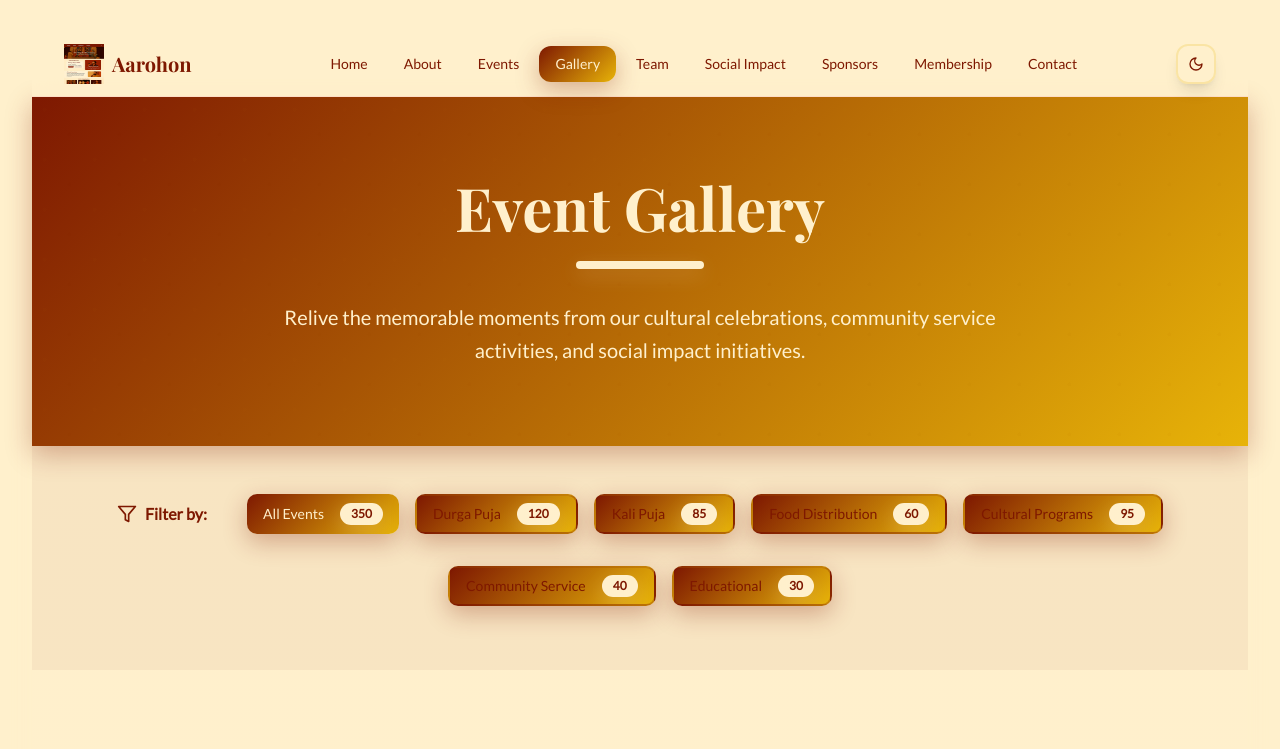
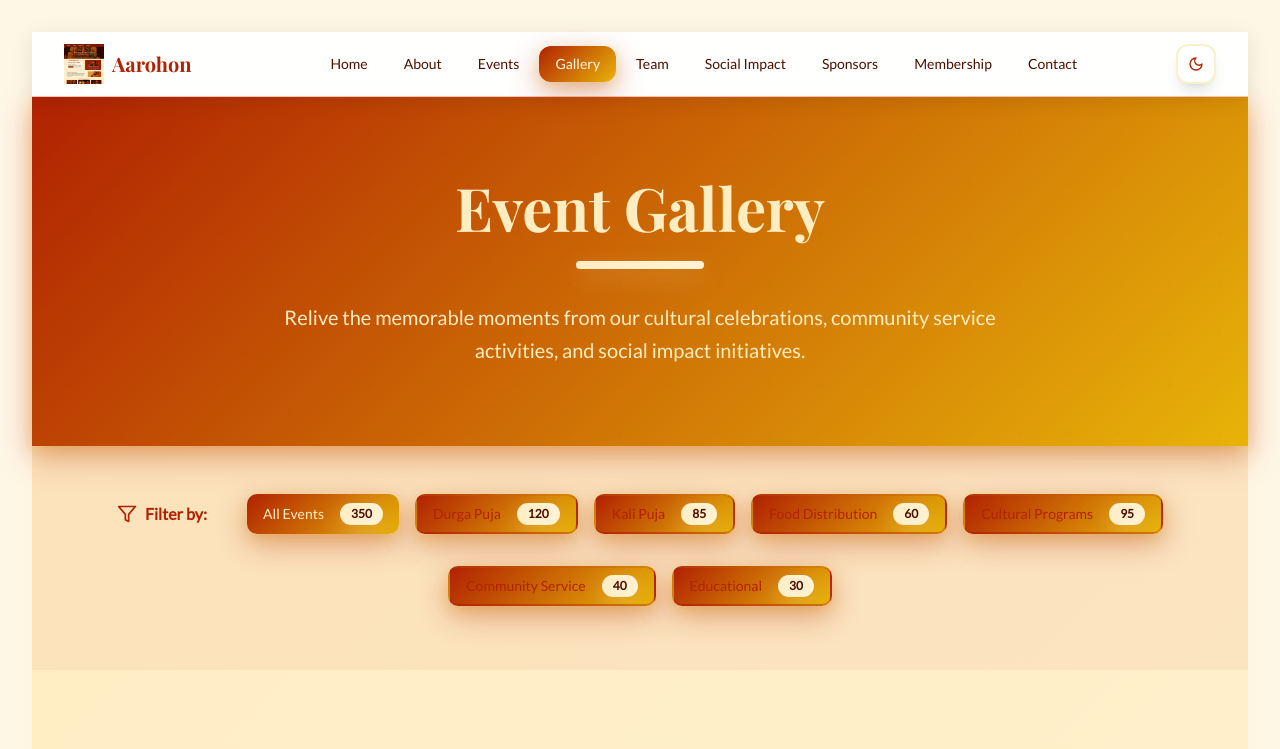
Before and after one commit to keeru3784/aarohon-cultural-canvas, a React (Vite) app: page /gallery in a window 1280 px wide. Shown: the top 749 px of the page. Built offline with nearby package versions, Linux system fonts and the light colour scheme.

Commit message:
Fix: Improve light mode appearance
Adjusted styles to enhance the visual appeal of the website in light mode.

```diff
--- a/src/index.css
+++ b/src/index.css
@@ -1,44 +1,43 @@
-
 @tailwind base;
 @tailwind components;
 @tailwind utilities;
 
 @layer base {
   :root {
-    --background: 42 100 90;
-    --foreground: 11 98 25;
+    --background: 42 100 95;
+    --foreground: 11 98 15;
 
     --card: 0 0 100;
-    --card-foreground: 11 98 25;
+    --card-foreground: 11 98 15;
 
     --popover: 0 0 100;
-    --popover-foreground: 11 98 25;
+    --popover-foreground: 11 98 15;
 
-    --primary: 11 98 25;
-    --primary-foreground: 42 100 90;
+    --primary: 11 98 35;
+    --primary-foreground: 42 100 95;
 
-    --secondary: 42 100 90;
-    --secondary-foreground: 11 98 25;
+    --secondary: 42 100 88;
+    --secondary-foreground: 11 98 15;
 
     --muted: 42 100 85;
     --muted-foreground: 0 0 39;
 
     --accent: 11 98 90;
-    --accent-foreground: 11 98 25;
+    --accent-foreground: 11 98 15;
 
     --destructive: 0 84 60;
-    --destructive-foreground: 42 100 90;
+    --destructive-foreground: 42 100 95;
 
-    --border: 11 98 88;
-    --input: 42 100 90;
-    --ring: 11 98 25;
+    --border: 11 98 85;
+    --input: 42 100 95;
+    --ring: 11 98 35;
 
     --radius: 0.75rem;
 
-    /* Enhanced Cultural Colors using primary and secondary */
-    --bengali-red: 11 98 25;
+    /* Enhanced Cultural Colors for light mode */
+    --bengali-red: 11 98 35;
     --bengali-gold: 46 93 47;
-    --bengali-cream: 42 100 90;
+    --bengali-cream: 42 100 92;
     --bengali-blue: 231 63 33;
     --bengali-orange: 33 94 44;
     --bengali-brown: 11 98 25;
@@ -389,195 +388,114 @@
   animation: shake 0.5s ease-in-out;
 }
 
-/* Enhanced button styles for better visibility and appeal */
+/* Enhanced button styles for better light mode visibility */
 .hero-button {
   @apply px-8 py-4 text-lg font-semibold rounded-xl relative overflow-hidden;
   background: linear-gradient(135deg, hsl(var(--primary)) 0%, hsl(var(--bengali-gold)) 50%, hsl(var(--bengali-orange)) 100%);
   background-size: 200% 200%;
   @apply text-white shadow-2xl;
-  box-shadow: 0 10px 30px hsl(var(--primary) / 0.4), 0 0 0 1px hsl(var(--bengali-gold) / 0.3);
+  box-shadow: 0 15px 35px hsl(var(--primary) / 0.4), 0 5px 15px hsl(var(--bengali-gold) / 0.3);
   @apply transition-all duration-500 ease-out;
   animation: gradient-shift 3s ease infinite;
 }
 
 .hero-button:hover {
   @apply scale-110 -translate-y-2;
-  box-shadow: 0 20px 40px hsl(var(--primary) / 0.6), 0 0 0 2px hsl(var(--bengali-gold) / 0.5);
+  box-shadow: 0 25px 50px hsl(var(--primary) / 0.6), 0 10px 25px hsl(var(--bengali-gold) / 0.5);
   animation: button-pulse 1s ease-in-out infinite, gradient-shift 1.5s ease infinite;
-}
-
-.hero-button:before {
-  content: '';
-  position: absolute;
-  top: 0;
-  left: -100%;
-  width: 100%;
-  height: 100%;
-  background: linear-gradient(90deg, transparent, rgba(255,255,255,0.3), transparent);
-  transition: left 0.5s;
-}
-
-.hero-button:hover:before {
-  left: 100%;
 }
 
 .hero-button-outline {
   @apply px-8 py-4 text-lg font-semibold rounded-xl relative overflow-hidden;
-  @apply bg-transparent border-2 backdrop-blur-sm;
-  border-color: hsl(var(--bengali-gold) / 0.8);
-  color: hsl(var(--bengali-gold));
-  @apply shadow-lg;
-  box-shadow: 0 8px 25px hsl(var(--bengali-gold) / 0.2), inset 0 1px 0 hsl(var(--bengali-gold) / 0.1);
+  @apply bg-white/90 border-2 backdrop-blur-sm;
+  border-color: hsl(var(--primary));
+  color: hsl(var(--primary));
+  @apply shadow-xl;
+  box-shadow: 0 10px 30px hsl(var(--primary) / 0.25), inset 0 1px 0 hsl(var(--primary) / 0.1);
   @apply transition-all duration-500 ease-out;
 }
 
 .hero-button-outline:hover {
   @apply scale-105 -translate-y-1;
-  background: linear-gradient(135deg, hsl(var(--bengali-gold) / 0.1) 0%, hsl(var(--primary) / 0.1) 100%);
+  background: linear-gradient(135deg, hsl(var(--bengali-gold) / 0.15) 0%, hsl(var(--primary) / 0.15) 100%);
   border-color: hsl(var(--bengali-gold));
-  color: hsl(var(--bengali-gold));
-  box-shadow: 0 15px 35px hsl(var(--bengali-gold) / 0.4), inset 0 1px 0 hsl(var(--bengali-gold) / 0.2);
+  color: hsl(var(--primary));
+  box-shadow: 0 20px 40px hsl(var(--primary) / 0.4), inset 0 1px 0 hsl(var(--bengali-gold) / 0.2);
   animation: glow-pulse 2s ease-in-out infinite;
 }
 
-.dark .hero-button-outline {
-  border-color: hsl(var(--bengali-gold) / 0.6);
-  color: hsl(var(--bengali-gold));
-  box-shadow: 0 8px 25px hsl(var(--bengali-gold) / 0.15), inset 0 1px 0 hsl(var(--bengali-gold) / 0.1);
-}
-
-.dark .hero-button-outline:hover {
-  background: linear-gradient(135deg, hsl(var(--bengali-gold) / 0.15) 0%, hsl(var(--primary) / 0.15) 100%);
-  border-color: hsl(var(--bengali-gold));
-  box-shadow: 0 15px 35px hsl(var(--bengali-gold) / 0.3), inset 0 1px 0 hsl(var(--bengali-gold) / 0.2);
-}
-
-/* Enhanced primary buttons */
+/* Light mode specific button enhancements */
 .btn-primary-enhanced {
   @apply px-6 py-3 font-semibold rounded-lg relative overflow-hidden;
   background: linear-gradient(135deg, hsl(var(--primary)) 0%, hsl(var(--bengali-gold)) 100%);
   @apply text-white shadow-xl;
-  box-shadow: 0 8px 25px hsl(var(--primary) / 0.3), 0 0 0 1px hsl(var(--bengali-gold) / 0.2);
+  box-shadow: 0 10px 30px hsl(var(--primary) / 0.35), 0 5px 15px hsl(var(--bengali-gold) / 0.25);
   @apply transition-all duration-300 ease-out;
   transform: perspective(1000px) rotateX(0deg);
 }
 
 .btn-primary-enhanced:hover {
-  @apply scale-105 -translate-y-1;
-  box-shadow: 0 15px 35px hsl(var(--primary) / 0.5), 0 0 0 2px hsl(var(--bengali-gold) / 0.4);
+  @apply scale-105 -translate-y-2;
+  box-shadow: 0 20px 40px hsl(var(--primary) / 0.5), 0 10px 25px hsl(var(--bengali-gold) / 0.4);
   transform: perspective(1000px) rotateX(-5deg) translateY(-2px);
 }
 
-/* Enhanced secondary buttons */
-.btn-secondary-enhanced {
+.btn-outline-enhanced {
   @apply px-6 py-3 font-semibold rounded-lg relative overflow-hidden;
-  background: linear-gradient(135deg, hsl(var(--secondary)) 0%, hsl(var(--bengali-cream)) 100%);
+  @apply bg-white/95 border-2;
+  border-color: hsl(var(--primary));
   color: hsl(var(--primary));
   @apply shadow-lg;
-  box-shadow: 0 6px 20px hsl(var(--secondary) / 0.2), inset 0 1px 0 rgba(255,255,255,0.2);
-  @apply transition-all duration-300 ease-out;
-}
-
-.btn-secondary-enhanced:hover {
-  @apply scale-105 -translate-y-1;
-  box-shadow: 0 12px 30px hsl(var(--secondary) / 0.4), inset 0 1px 0 rgba(255,255,255,0.3);
-  background: linear-gradient(135deg, hsl(var(--bengali-cream)) 0%, hsl(var(--secondary)) 100%);
-}
-
-/* Enhanced outline buttons */
-.btn-outline-enhanced {
-  @apply px-6 py-3 font-semibold rounded-lg relative overflow-hidden;
-  @apply bg-transparent border-2;
-  border-color: hsl(var(--primary) / 0.8);
-  color: hsl(var(--primary));
-  @apply shadow-md;
-  box-shadow: 0 4px 15px hsl(var(--primary) / 0.1), inset 0 1px 0 hsl(var(--primary) / 0.1);
+  box-shadow: 0 8px 25px hsl(var(--primary) / 0.2), inset 0 1px 0 hsl(var(--primary) / 0.1);
   @apply transition-all duration-300 ease-out;
 }
 
 .btn-outline-enhanced:hover {
   @apply scale-105 -translate-y-1;
   background: linear-gradient(135deg, hsl(var(--primary) / 0.1) 0%, hsl(var(--bengali-gold) / 0.1) 100%);
-  border-color: hsl(var(--primary));
-  box-shadow: 0 10px 25px hsl(var(--primary) / 0.3), inset 0 1px 0 hsl(var(--primary) / 0.2);
+  border-color: hsl(var(--bengali-gold));
+  color: hsl(var(--primary));
+  box-shadow: 0 15px 35px hsl(var(--primary) / 0.35), inset 0 1px 0 hsl(var(--bengali-gold) / 0.2);
   animation: glow-pulse 1.5s ease-in-out infinite;
 }
 
-/* Destructive button enhancement */
-.btn-destructive-enhanced {
-  @apply px-6 py-3 font-semibold rounded-lg relative overflow-hidden;
-  background: linear-gradient(135deg, hsl(var(--destructive)) 0%, #dc2626 100%);
-  @apply text-white shadow-xl;
-  box-shadow: 0 8px 25px hsl(var(--destructive) / 0.3);
-  @apply transition-all duration-300 ease-out;
+/* Enhanced automatic button styles for light mode */
+button[class*="variant-outline"], .variant-outline {
+  background: rgba(255, 255, 255, 0.95) !important;
+  border-color: hsl(var(--primary)) !important;
+  color: hsl(var(--primary)) !important;
+  box-shadow: 0 6px 20px hsl(var(--primary) / 0.2), inset 0 1px 0 rgba(255,255,255,0.5) !important;
+  transition: all 0.3s ease-out !important;
 }
 
-.btn-destructive-enhanced:hover {
-  @apply scale-105 -translate-y-1;
-  box-shadow: 0 15px 35px hsl(var(--destructive) / 0.5);
-  background: linear-gradient(135deg, #dc2626 0%, hsl(var(--destructive)) 100%);
+button[class*="variant-outline"]:hover, .variant-outline:hover {
+  background: linear-gradient(135deg, hsl(var(--primary) / 0.1) 0%, hsl(var(--bengali-gold) / 0.1) 100%) !important;
+  border-color: hsl(var(--bengali-gold)) !important;
+  color: hsl(var(--primary)) !important;
+  transform: scale(1.05) translateY(-2px) !important;
+  box-shadow: 0 12px 30px hsl(var(--primary) / 0.35), 0 5px 15px hsl(var(--bengali-gold) / 0.25) !important;
 }
 
-/* Small button variants */
-.btn-sm-enhanced {
-  @apply px-4 py-2 text-sm font-medium rounded-md;
-}
-
-/* Large button variants */
-.btn-lg-enhanced {
-  @apply px-8 py-4 text-lg font-bold rounded-xl;
-}
-
-/* Icon button enhancement */
-.btn-icon-enhanced {
-  @apply w-10 h-10 rounded-lg flex items-center justify-center;
-  background: linear-gradient(135deg, hsl(var(--primary)) 0%, hsl(var(--bengali-gold)) 100%);
-  @apply text-white shadow-lg;
-  box-shadow: 0 4px 15px hsl(var(--primary) / 0.3);
-  @apply transition-all duration-300 ease-out;
-}
-
-.btn-icon-enhanced:hover {
-  @apply scale-110 -translate-y-1;
-  box-shadow: 0 8px 25px hsl(var(--primary) / 0.5);
-  animation: button-pulse 1s ease-in-out infinite;
-}
-
-/* Apply enhanced styles to all button variants automatically */
 button[class*="bg-primary"], .bg-primary {
   background: linear-gradient(135deg, hsl(var(--primary)) 0%, hsl(var(--bengali-gold)) 100%) !important;
-  box-shadow: 0 8px 25px hsl(var(--primary) / 0.3) !important;
+  box-shadow: 0 10px 30px hsl(var(--primary) / 0.35), 0 5px 15px hsl(var(--bengali-gold) / 0.25) !important;
   transition: all 0.3s ease-out !important;
 }
 
 button[class*="bg-primary"]:hover, .bg-primary:hover {
   transform: scale(1.05) translateY(-2px) !important;
-  box-shadow: 0 15px 35px hsl(var(--primary) / 0.5) !important;
-}
-
-button[class*="variant-outline"], .variant-outline {
-  border-color: hsl(var(--primary) / 0.8) !important;
-  color: hsl(var(--primary)) !important;
-  box-shadow: 0 4px 15px hsl(var(--primary) / 0.1) !important;
-  transition: all 0.3s ease-out !important;
-}
-
-button[class*="variant-outline"]:hover, .variant-outline:hover {
-  background: linear-gradient(135deg, hsl(var(--primary) / 0.1) 0%, hsl(var(--bengali-gold) / 0.1) 100%) !important;
-  border-color: hsl(var(--primary)) !important;
-  transform: scale(1.05) translateY(-1px) !important;
-  box-shadow: 0 10px 25px hsl(var(--primary) / 0.3) !important;
+  box-shadow: 0 20px 40px hsl(var(--primary) / 0.5), 0 10px 25px hsl(var(--bengali-gold) / 0.4) !important;
 }
 
 button[class*="bg-secondary"], .bg-secondary {
   background: linear-gradient(135deg, hsl(var(--secondary)) 0%, hsl(var(--bengali-cream)) 100%) !important;
-  box-shadow: 0 6px 20px hsl(var(--secondary) / 0.2) !important;
+  box-shadow: 0 8px 25px hsl(var(--secondary) / 0.25), inset 0 1px 0 rgba(255,255,255,0.3) !important;
   transition: all 0.3s ease-out !important;
 }
 
 button[class*="bg-secondary"]:hover, .bg-secondary:hover {
   transform: scale(1.05) translateY(-1px) !important;
-  box-shadow: 0 12px 30px hsl(var(--secondary) / 0.4) !important;
+  box-shadow: 0 15px 35px hsl(var(--secondary) / 0.4), inset 0 1px 0 rgba(255,255,255,0.4) !important;
 }
 
 /* Dark mode button enhancements */
@@ -590,3 +508,19 @@ button[class*="bg-secondary"]:hover, .bg-secondary:hover {
   border-color: hsl(var(--bengali-gold)) !important;
   background: linear-gradient(135deg, hsl(var(--bengali-gold) / 0.15) 0%, hsl(var(--primary) / 0.15) 100%) !important;
 }
+
+/* Light mode specific navigation enhancements */
+nav {
+  background: rgba(255, 255, 255, 0.95) !important;
+  backdrop-filter: blur(12px) !important;
+  border-bottom: 1px solid hsl(var(--border)) !important;
+  box-shadow: 0 4px 20px rgba(0, 0, 0, 0.1) !important;
+}
+
+/* Light mode card enhancements */
+.glass-effect {
+  background: rgba(255, 255, 255, 0.9) !important;
+  backdrop-filter: blur(15px) !important;
+  border: 1px solid hsl(var(--border)) !important;
+  box-shadow: 0 8px 32px rgba(0, 0, 0, 0.1) !important;
+}
```
